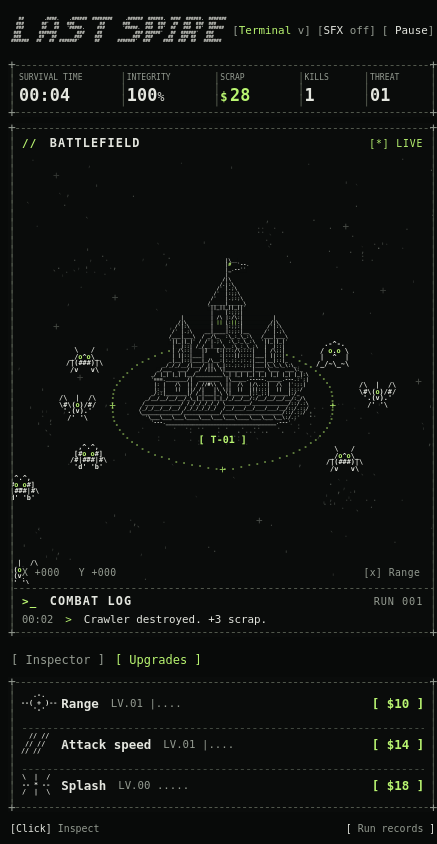
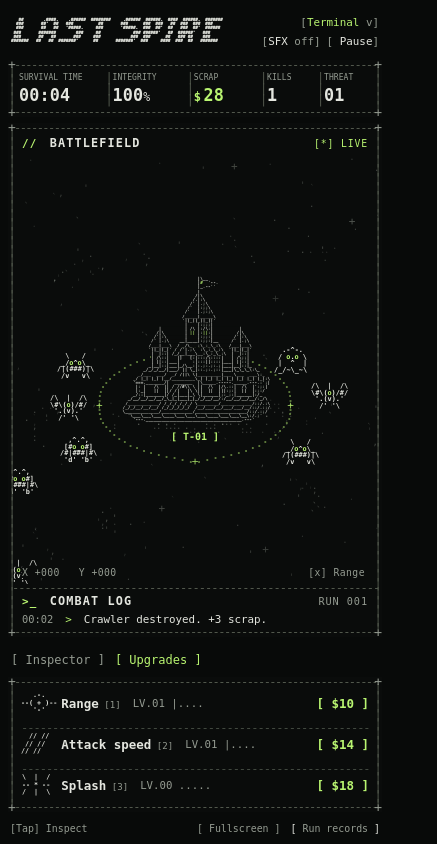
Before and after one commit to MyCresta/asciidefense, a plain HTML site: page index.html in a window 390 px wide. Shown: the whole page, 437 px wide, since content can reach past the window. Drawn offline with Linux system fonts and the light colour scheme.

Commit message:
Fit inspector to the viewport and refine fullscreen controls

```diff
--- a/field.js
+++ b/field.js
@@ -97,8 +97,7 @@ export class Field {
     this.observer = new ResizeObserver(() => { this.dirty = true; });
     this.observer.observe(canvas);
     this.themeObserver = new MutationObserver(() => { this.colorsDirty = true; });
-    this.themeObserver.observe(document.documentElement, { attributes: true });
-    this.themeObserver.observe(document.body, { attributes: true });
+    this.themeObserver.observe(document.documentElement, { attributes: true, attributeFilter: ['data-theme'] });
     canvas.addEventListener('pointermove', event => {
       const point = this.localPoint(event);
       this.pointer = this.unproject(point);
@@ -193,7 +192,7 @@ export class Field {
       rx: Math.min(w * .258, h * .50), ry: Math.min(w * .142, h * .205)
     };
     const towerCols = Math.max(...TOWER.map(line => line.length));
-    const towerLine = Math.min(w * (w < 520 ? .41 : .345) / (towerCols * .624), h * .505 / TOWER.length, 9);
+    const towerLine = Math.min(w * (w < 520 ? .41 : .345) / (towerCols * .624), h * .585 / TOWER.length, 9);
     this.tower = makeSprite(TOWER, towerLine, ratio, this.colors, true);
     this.enemySprites = {};
     const enemyLine = clamp(Math.min(w / 79, h / 45), 6.6, 11.7);
--- a/index.html
+++ b/index.html
@@ -77,8 +77,9 @@
     </div>
 
     <footer>
-      <div class="key-guide"><span><b>[Click]</b> Inspect</span><span><b>[1-3]</b> Upgrade</span><span><b>[Space]</b> Pause</span></div>
-      <button id="records" aria-haspopup="dialog"><span>[</span> Run records <span>]</span></button>
+      <div class="key-guide"><span><b>[Click]</b> Inspect</span><span><b>[1-3]</b> Upgrade</span><span><b>[Esc]</b> Pause</span></div>
+      <div class="footer-actions"><button id="fullscreen" hidden aria-pressed="false">[ Fullscreen ]</button>
+      <button id="records" aria-haspopup="dialog"><span>[</span> Run records <span>]</span></button></div>
     </footer>
     <div id="announcer" class="sr-only" aria-live="polite"></div>
   </main>
--- a/main.js
+++ b/main.js
@@ -161,6 +161,9 @@ for (const [i, key] of upgradeKeys.entries()) {
   icon.setAttribute('aria-hidden','true');
   const copy = element('span','upgrade-copy');
   const name = element('span','upgrade-name',UPGRADES[key].name);
+  const keyNumber = element('span','key-number',' [' + (i + 1) + ']');
+  keyNumber.setAttribute('aria-hidden','true');
+  name.append(keyNumber);
   const level = element('span','upgrade-level');
   copy.append(name, level);
   const price = element('span','cost');
@@ -341,6 +344,19 @@ document.addEventListener('keydown', event => {
   if (/^[1-3]$/.test(event.key)) { event.preventDefault(); purchase(upgradeKeys[Number(event.key)-1]); }
   if (event.key === 'Escape' && game.status !== 'over') { event.preventDefault(); togglePlay(); }
 });
+const fullscreen = $('fullscreen');
+fullscreen.hidden = !document.fullscreenEnabled;
+fullscreen.addEventListener('click', async () => {
+  try {
+    if (document.fullscreenElement) await document.exitFullscreen();
+    else await root.requestFullscreen();
+  } catch { setText($('announcer'), 'Fullscreen is unavailable in this window.'); }
+});
+document.addEventListener('fullscreenchange', () => {
+  const active = Boolean(document.fullscreenElement);
+  setText(fullscreen, active ? '[ Exit fullscreen ]' : '[ Fullscreen ]');
+  fullscreen.setAttribute('aria-pressed', String(active));
+});
 const pointerMedia = matchMedia('(pointer:fine)');
 document.addEventListener('pointermove', event => {
   if (!pointerMedia.matches || event.pointerType === 'touch') return;
--- a/style.css
+++ b/style.css
@@ -23,7 +23,7 @@ pre { font-family:var(--mono); }
 .console { height:100vh; height:100dvh; min-height:620px; padding:22px clamp(16px,2.2vw,40px) 10px; display:grid; grid-template-rows:auto 78px minmax(0,1fr) auto; gap:15px; }
 .masthead { display:flex; align-items:center; gap:23px; min-height:64px; padding:1px 0 10px; }
 h1 { flex:none; }
-#wordmark { font-family:"DejaVu Sans Mono",monospace; font-weight:900; font-size:clamp(7.5px,.79vw,11.5px); line-height:.96; letter-spacing:-.045em; color:var(--ink); user-select:none; }
+#wordmark { font-family:"DejaVu Sans Mono",monospace; font-weight:900; text-shadow:.02em 0 currentColor; font-size:clamp(7.5px,.79vw,11.5px); line-height:.96; letter-spacing:-.045em; color:var(--ink); user-select:none; }
 .brand-description { align-self:center; color:var(--muted); font-size:.7rem; letter-spacing:.125em; white-space:nowrap; }
 .brand-description b, .section-head i, .feed-head i { color:var(--accent); font-style:normal; }
 .controls { display:flex; align-items:center; justify-content:flex-end; gap:clamp(10px,1.6vw,26px); margin-left:auto; white-space:nowrap; }
@@ -49,7 +49,7 @@ h1 { flex:none; }
 .frame-corner.bl { left:0;bottom:0; } .frame-corner.br { right:0;bottom:0; }
 .metrics { display:grid; grid-template-columns:1fr 1.43fr 1fr .85fr 1fr; align-items:center; padding:6px 7px; }
 .metric { position:relative; display:flex; flex-direction:column; justify-content:center; align-items:flex-start; gap:5px; padding:0 clamp(14px,2vw,36px); min-width:0; }
-.metric+.metric::before { content:'|\A|\A|'; white-space:pre; color:var(--line); font-size:12px; line-height:11px; position:absolute; left:0; top:50%; transform:translateY(-50%); }
+.metric+.metric::before { content:'|\A|\A|'; content:'|\A|\A|' / ''; white-space:pre; color:var(--line); font-size:12px; line-height:11px; position:absolute; left:0; top:50%; transform:translateY(-50%); }
 .metric-label, .eyebrow, .feed-head>span, .live, .scope-mark, .balance, .field-coords { font-size:.71rem; letter-spacing:.09em; }
 .metric-label { color:var(--muted); }
 .metric strong { font-size:clamp(19px,1.8vw,32px); letter-spacing:.01em; font-weight:600; line-height:1.05; }
@@ -59,7 +59,7 @@ h1 { flex:none; }
 .mini-meter { color:var(--accent); font-size:clamp(10px,.9vw,14px); margin-left:10px; letter-spacing:-.1em; }
 .threat-level { color:var(--accent); font-size:.64rem; letter-spacing:.07em; margin-left:9px; }
 .workspace { min-height:0; display:grid; grid-template-columns:minmax(0,1fr) clamp(272px,25%,420px); gap:16px; }
-.battlefield { display:grid; min-height:0; grid-template-rows:auto minmax(0,1fr) auto; padding:4px; }
+.battlefield { min-width:0; display:grid; min-height:0; grid-template-rows:auto minmax(0,1fr) auto; padding:4px; }
 .section-head,.feed-head { display:flex; align-items:center; justify-content:space-between; gap:8px; }
 .section-head { padding:17px 18px 12px; }
 h2 { font-size:.86rem; font-weight:700; letter-spacing:.095em; text-transform:uppercase; }
@@ -73,7 +73,7 @@ h2 { font-size:.86rem; font-weight:700; letter-spacing:.095em; text-transform:up
 #range-toggle { right:18px; padding:3px; bottom:8px; }
 #range-toggle:hover { color:var(--accent); }
 .feed { position:relative; overflow:hidden; padding:15px 18px 12px; }
-.feed::before,.upgrade-row+.upgrade-row::before,.record-body h3::before { content:var(--rule); position:absolute; top:0; left:0; right:0; overflow:hidden; display:block; font:12px/8px var(--mono); white-space:nowrap; letter-spacing:-1px; color:var(--line); }
+.feed::before,.upgrade-row+.upgrade-row::before,.record-body h3::before { content:var(--rule); content:var(--rule) / ''; position:absolute; top:0; left:0; right:0; overflow:hidden; display:block; font:12px/8px var(--mono); white-space:nowrap; letter-spacing:-1px; color:var(--line); }
 .feed-head { margin-bottom:8px; }
 .feed-head>span { color:var(--muted); font-size:.64rem; }
 .feed h2 { font-size:.74rem; }
@@ -82,20 +82,20 @@ h2 { font-size:.86rem; font-weight:700; letter-spacing:.095em; text-transform:up
 #messages li:first-child { color:var(--ink); }
 #messages time { flex:none; color:var(--muted); font-size:.72rem; }
 #messages .log-pointer { color:var(--accent); }
-.side { display:grid; grid-template-rows:minmax(0,1fr) minmax(0,.96fr); gap:13px; min-height:0; }
-.side>.frame { padding:4px; min-height:0; display:flex; flex-direction:column; }
+.side { display:grid; grid-template-columns:minmax(0,1fr); grid-template-rows:minmax(0,1fr) minmax(0,.96fr); gap:13px; min-height:0; }
+.side>.frame { min-width:0; padding:4px; min-height:0; display:flex; flex-direction:column; }
 .scope-mark { color:var(--muted); }
 .entity-card { display:flex; flex:1; min-height:0; justify-content:space-evenly; align-items:center; gap:9px; margin:0 17px; }
 .portrait-area { position:relative; min-width:0; flex:1; max-width:55%; display:grid; place-items:center; align-self:stretch; }
-#portrait { font-family:"DejaVu Sans Mono",monospace; font-weight:600; color:var(--ink); font-size:clamp(4.4px,.49vw,8.1px); line-height:1.12; white-space:pre; }
+#portrait { max-width:100%; font-family:"DejaVu Sans Mono",monospace; font-weight:600; color:var(--ink); font-size:clamp(4.4px,.49vw,8.1px); line-height:1.12; white-space:pre; }
 .entity-details { flex:1; min-width:0; }
 .eyebrow { color:var(--accent); font-size:.64rem; letter-spacing:.092em; }
 .entity-details h3 { margin:5px 0; font-size:clamp(17px,1.37vw,23px); letter-spacing:-.06em; line-height:1.15; }
 #entity-type { font-size:.74rem; color:var(--muted); }
-.entity-stats { margin:10px 18px 17px; display:grid; gap:5px; }
-.entity-stats>div { display:flex; align-items:baseline; font-size:.78rem; gap:6px; }
+.entity-stats { margin:10px 18px 17px; display:grid; grid-template-columns:minmax(0,1fr); gap:5px; }
+.entity-stats>div { min-width:0; display:flex; align-items:baseline; font-size:.78rem; gap:6px; }
 .entity-stats dt { color:var(--muted); }
-.leader { flex:1; overflow:hidden; height:1em; color:var(--faint); white-space:nowrap; letter-spacing:1px; }
+.leader { min-width:0; flex:1; overflow:hidden; height:1em; color:var(--faint); white-space:nowrap; letter-spacing:1px; }
 .entity-stats dd { font-weight:500; }
 .balance { font-size:.84rem; color:var(--accent); }
 .upgrade-list { flex:1; min-height:0; margin:0 16px 9px; display:flex; flex-direction:column; }
@@ -157,7 +157,7 @@ dialog::backdrop { background:#000c; }
   .feed { padding:9px 10px 5px; }
   .feed-head { margin:1px 0 3px; } #messages { font-size:.68rem; } #messages time { font-size:.65rem; }
   #messages li:nth-child(n+2) { display:none; }
-  .side { display:grid; grid-template-columns:1fr; grid-template-rows:auto 135px; gap:1px; }
+  .side { display:grid; grid-template-columns:minmax(0,1fr); grid-template-rows:auto 135px; gap:1px; }
   .mobile-tabs { display:flex; align-items:center; gap:10px; padding:2px 3px; }
   .mobile-tabs button { font-size:.75rem; min-height:29px; color:var(--muted); }
   .mobile-tabs button[aria-pressed=true] { color:var(--accent); }
@@ -176,3 +176,38 @@ dialog::backdrop { background:#000c; }
   .key-guide { gap:7px; } .key-guide>span:nth-child(n+2) { display:none; }
 }
 @media (max-width:370px) { .controls { gap:4px; } #sound { display:none; } .cost { font-size:.69rem; } }
+
+.footer-actions { display:flex; gap:20px; }
+.key-number { color:var(--muted); font-weight:400; font-size:.73em; }
+#messages { min-height:4.74em; }
+@media (min-width:701px) and (max-height:720px) { #messages { min-height:3.16em; } }
+@media (max-width:700px) {
+  #messages { min-height:1.58em; }
+  .footer-actions { gap:10px; }
+  .console { min-height:570px; }
+  .key-guide>span:first-child { font-size:0; }
+  .key-guide>span:first-child::after { content:'[Tap] Inspect'; font-size:.62rem; }
+}
+@media (max-width:520px) {
+  .masthead { display:grid; grid-template-columns:minmax(0,1fr) auto; }
+  .controls { display:grid; grid-template-columns:auto auto; justify-items:end; row-gap:0; }
+  .theme-control { grid-column:1 / -1; }
+  .controls button { padding:3px 0; }
+  #sound { display:block; }
+  #wordmark { font-size:clamp(4px,1.15vw,6px); }
+}
+@media (max-height:520px) and (min-width:701px) {
+  .console { min-height:360px; padding:5px 10px; gap:4px; grid-template-rows:36px 45px minmax(0,1fr) 18px; }
+  .masthead { min-height:0; padding:0; } #wordmark { font-size:5.6px; }
+  .metric-label { font-size:.56rem; } .metric { gap:1px; } .metric strong { font-size:.95rem; }
+  .side { grid-template-rows:minmax(0,1.2fr) minmax(0,1fr); gap:2px; }
+  .entity-stats { grid-template-columns:1fr 1fr; margin:1px 8px 5px; column-gap:9px; }
+  .entity-stats>div { font-size:.62rem; }
+  .section-head { padding:5px 9px; } .section-head h2 { font-size:.7rem; }
+  #portrait { font-size:3.8px; line-height:.8; }
+  .entity-details h3 { font-size:.9rem; margin:1px 0; } #entity-type,.eyebrow { font-size:.59rem; }
+  .upgrade-list { margin:0 8px 3px; } .upgrade-copy { flex-direction:row; align-items:center; gap:4px; }
+  .upgrade-level { font-size:.52rem; } .upgrade-name,.cost { font-size:.65rem; } .upgrade-icon { font-size:4.8px; }
+  .feed { padding:8px 9px 3px; } .feed-head { margin:0; } #messages { min-height:1.58em; font-size:.66rem; }
+  #messages li:nth-child(n+2) { display:none; } footer { min-height:0; font-size:.6rem; }
+}
```
